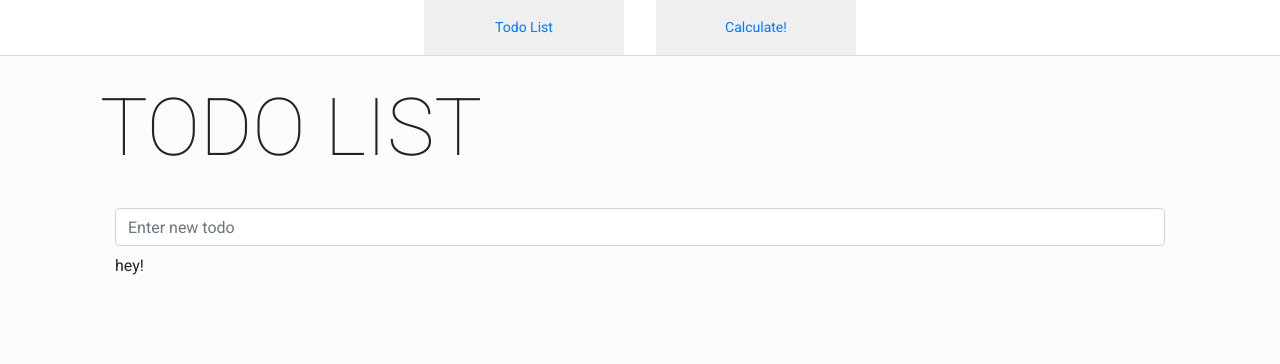
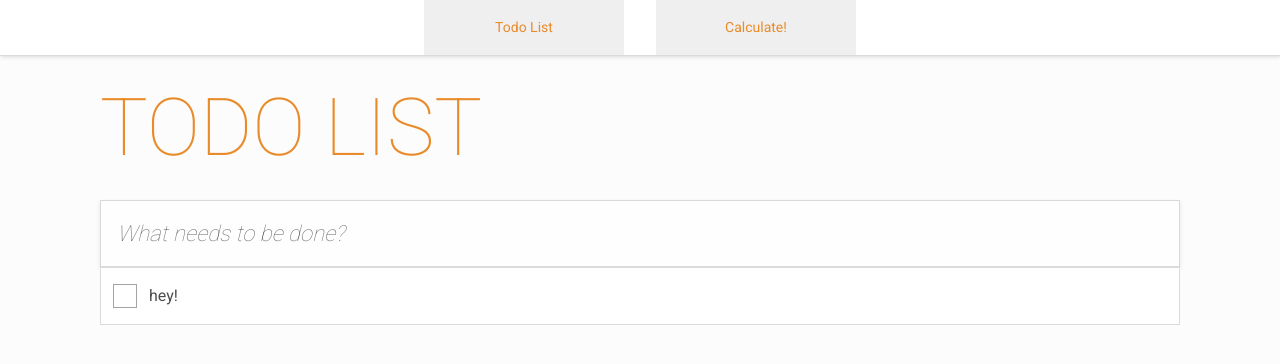
Before and after one commit to scarlettdaylight/react-todo-list, a React (Create React App) app: page /todo in a window 1280 px wide. Shown: the top 364 px of the page. Built offline with nearby package versions, Linux system fonts and the light colour scheme.

Commit message:
feat: implement add task function

```diff
--- a/package.json
+++ b/package.json
@@ -3,6 +3,7 @@
   "version": "0.1.0",
   "private": true,
   "dependencies": {
+    "animate.css": "^3.6.1",
     "bootstrap": "^4.1.1",
     "prop-types": "^15.6.1",
     "react": "^16.4.0",
--- a/src/App.css
+++ b/src/App.css
@@ -5,6 +5,8 @@ body, a {
 
 body {
     background: #fcfcfc;
+    color: #4d4d4d;
+    font-smoothing: antialiased;
 }
 
 button {
--- a/src/actions/todos.js
+++ b/src/actions/todos.js
@@ -1,6 +1,4 @@
-let nextTodoId = 0;
 export const addTodo = text => ({
   type: 'ADD_TODO',
-  id: nextTodoId++,
   text,
 });
--- a/src/components/Menu.js
+++ b/src/components/Menu.js
@@ -10,6 +10,7 @@ const MenuWrapper = styled.div`
     display: flex;
     align-items: center;
     justify-content: center;
+    box-shadow: 1px 0px 5px rgba(0,0,0,.2);
 `;
 
 const MenuItem = styled.button`
@@ -20,7 +21,11 @@ const MenuItem = styled.button`
     text-align: center;
     font-size: 14px;
     a {
+      color: #E98B2A;
+      transition: color 200ms ease-in;
       &:hover {
+        color: #78552B;
+        transition: color 200ms ease-in;
         text-decoration: none;
       }
     }
--- a/src/components/TodoAdd.js
+++ b/src/components/TodoAdd.js
@@ -1,19 +1,72 @@
 import React, { Component } from 'react';
 import { Container, Row, Col, Input } from 'reactstrap';
 import styled from 'styled-components';
+import { connect } from 'react-redux';
+import { addTodo} from '../actions/todos';
+
+const InputField = styled.input`
+  border: 1px solid rgba(0,0,0,0.14);
+  background: rgba(255,255,255,0.8);
+  border-radius: 0;
+  padding: 16px;
+  width: 100%;
+  user-select: none;
+  transition: box-shadow 200ms ease-in;
+  outline: none;
+  font-weight: 100;
+  font-size: 22px;
+  box-shadow: 0px 2px 4px rgba(0,0,0,.1);
+  &:focus {
+    user-select: none;
+    transition: box-shadow 200ms ease-in;
+    box-shadow: 2px 4px 10px rgba(0,0,0,.2);
+    background: white;
+  }
+  &::placeholder {
+    font-style: italic;
+  }
+`;
 
 class TodoAdd extends Component {
+
+  constructor(props) {
+    super(props);
+    this.state = {
+      value: '',
+    };
+  }
+
+  handleChange = (e) => {
+    this.setState({
+      value: e.target.value,
+    });
+  };
+
+  handleKeyPress = (e) => {
+    console.log('preesss');
+    if (e.key === 'Enter') {
+      this.props.dispatch(addTodo(this.state.value));
+    }
+  };
+
   render() {
+    console.log(this.props);
     return (
-      <Container>
-        <Row>
-          <Col>
-            <Input className="my-2" type="text" placeholder="Enter new todo"/>
-          </Col>
-        </Row>
-      </Container>
+      <Row>
+        <Col>
+          <InputField type="text" placeholder="What needs to be done?"
+                      onKeyPress={this.handleKeyPress}
+                      onChange={this.handleChange}/>
+        </Col>
+      </Row>
     );
   }
 }
 
-export default TodoAdd;
+const mapStateToProps = state => (
+  {
+    todos: state.todos,
+  }
+);
+
+export default connect(mapStateToProps)(TodoAdd);
--- a/src/components/TodoListing.js
+++ b/src/components/TodoListing.js
@@ -1,9 +1,37 @@
 import React from 'react';
 import { Container, Row, Col } from 'reactstrap';
 import PropTypes from 'prop-types';
+import styled from 'styled-components';
+
+const StyledItem = styled.div`
+    padding: 16px;
+    border: 1px solid rgba(0,0,0,0.14);
+    background: white;
+    padding-left: 48px;
+    &:after {
+      content: '';
+      border: 1px solid #a4a4a4;
+      width: 24px;
+      height: 24px;
+      position: absolute;
+      left: 28px;
+    }
+`;
+
+const ItemToggler = styled.span`
+    height: 100%;
+    width: 50px;
+    position: absolute;
+    display: inline-block;
+    left: 15px;
+    top: 0;
+`;
 
 const TodoItem = ({item, onClick}) => (
-  <div className={item.d} onClick={onClick}>{item.text}</div>
+  <StyledItem className={item.id}>
+    <ItemToggler onClick={onClick}/>
+    <span>{item.text}</span>
+  </StyledItem>
 );
 
 TodoItem.propTypes = {
@@ -16,19 +44,16 @@ TodoItem.propTypes = {
 };
 
 const TodoListing = ({todos}) => (
-  <Container>
   <Row>
-      <Col>
     {todos.length > 0 && todos.map(item =>
+      <Col xs={12} key={item.id}>
         <TodoItem
-            key={item.id}
           item={item}
           onClick={() => {console.log('hey!');}}
-          />,
+        />
+      </Col>,
     )}
-      </Col>
   </Row>
-  </Container>
 );
 
 TodoListing.propTypes = {
--- a/src/containers/TodoList.js
+++ b/src/containers/TodoList.js
@@ -15,5 +15,9 @@ class TodoPage extends Component {
   }
 }
 
-const mapStateToProps = state => ({todos: state.todos});
+const mapStateToProps = state => (
+  {
+    todos: state.todos,
+  }
+);
 export default connect(mapStateToProps)(TodoPage);
--- a/src/pages/Todo.js
+++ b/src/pages/Todo.js
@@ -2,10 +2,12 @@ import React, { Component } from 'react';
 import { Container, Row, Col } from 'reactstrap';
 import styled from 'styled-components';
 import TodoList from '../containers/TodoList';
+import 'animate.css';
 
 const PageTitle = styled.h3`
-  font-weight: 100;
-  font-size: 5rem;
+    font-weight: 100;
+    font-size: 5rem;
+    color: #E98B2A;
 `;
 
 class TodoPage extends Component {
--- a/src/reducers/todos.js
+++ b/src/reducers/todos.js
@@ -12,7 +12,7 @@ const todos = (state = initialState, action) => {
       return [
         ...state,
         {
-          id: action.id,
+          id: state.length + 1,
           text: action.text,
           completed: false,
         },
```
Also changed, not shown: 1 other file (tests, documents, lock files or other folders). Lines whose indentation alone changed are shown as unchanged.
